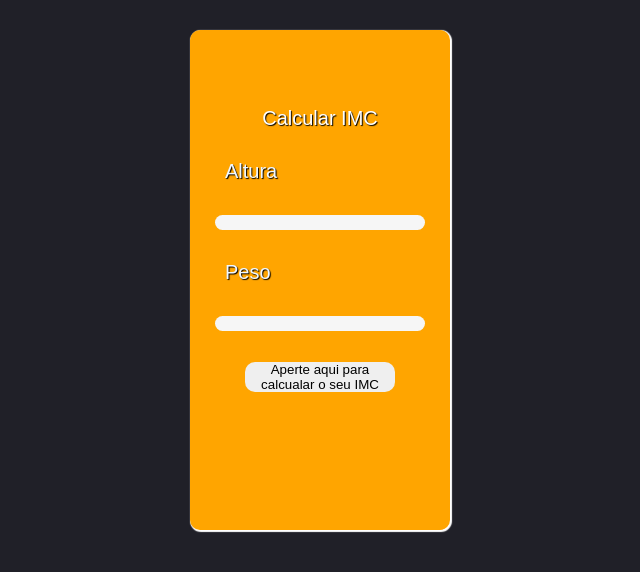
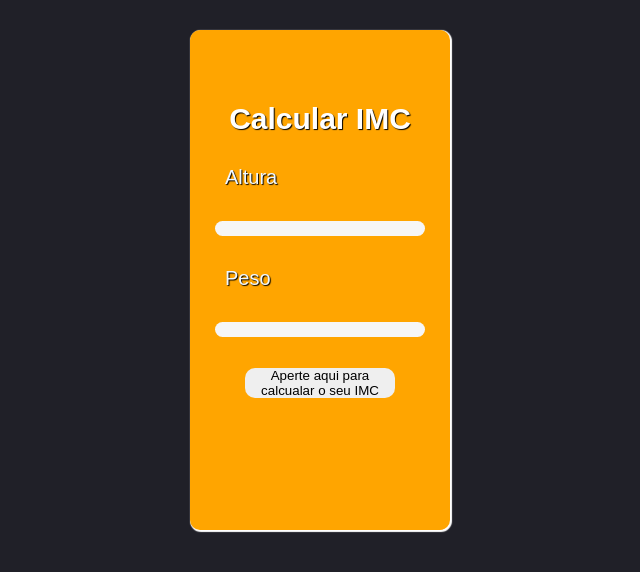
Before and after one commit to Akashipy201/site-imc, a plain HTML site: page index.html in a window 1280 px wide. Shown: the whole page, without its empty margins (320-960 px from the left). Drawn offline with Linux system fonts and the light colour scheme.

Commit message:
update html e css

```diff
--- a/index.html
+++ b/index.html
@@ -8,7 +8,7 @@
     </head>
     <body style="background-color: #202028;">
         <div id="caixa">
-            <div id="titulo">Calcular IMC</div>
+            <div id="titulo"><h1>Calcular IMC</h1></div>
             <div class="container">
                 <div class="label">
 
--- a/style.css
+++ b/style.css
@@ -32,7 +32,7 @@ input{
 }
 
 #titulo{
-    font-size: 20px;
+    font-size: 15px;
     color: #fff;
     text-shadow: 1px 1px 1px black;
 
```
